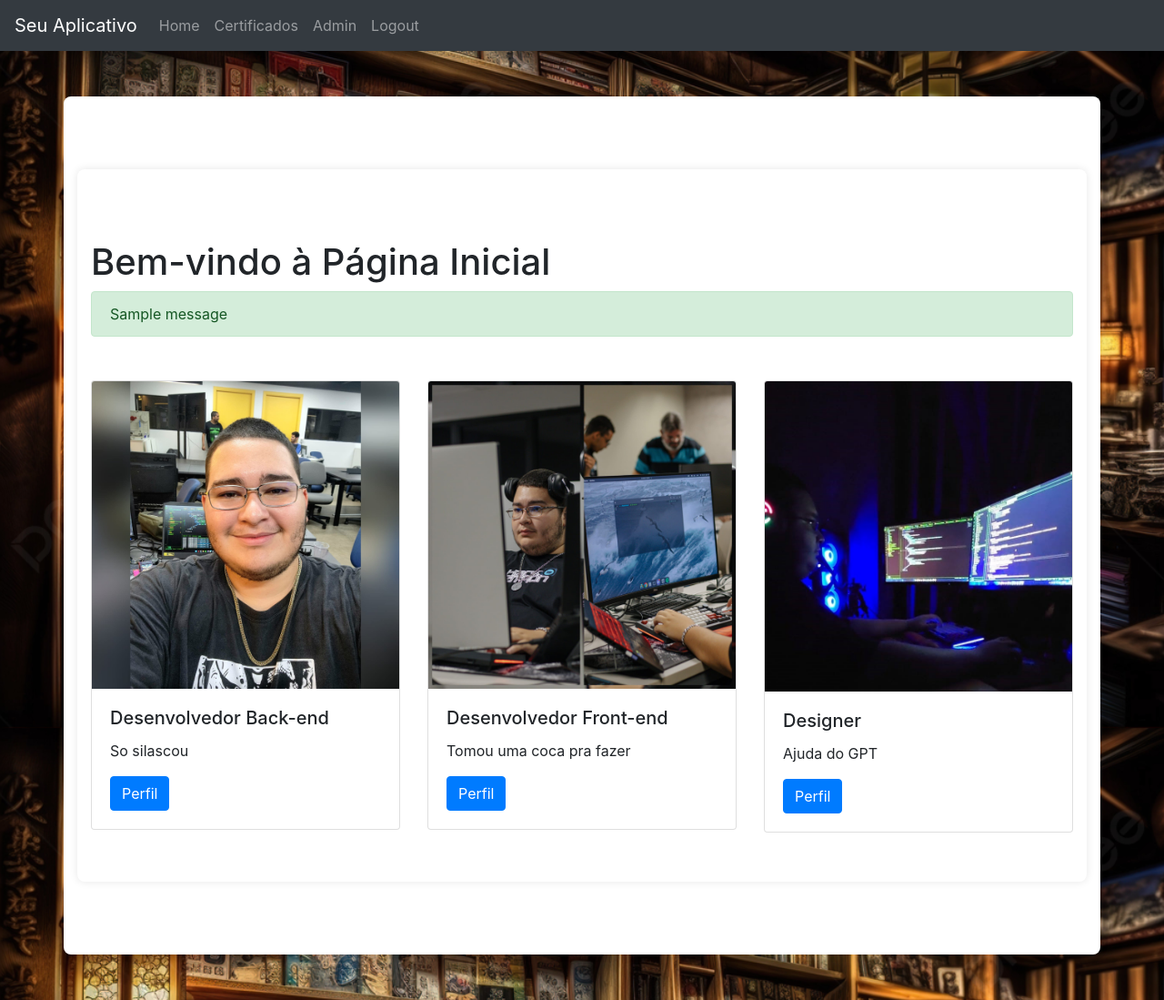
After one commit to Jtavora/Projeto_IHC-Requisitos, a Flask app: template front-end/templates/home.html in a window 1280 px wide. The commit adds this page. Shown: the whole page at 91% size. Run offline with Flask 3, Linux system fonts and the light colour scheme; the template is opened without the code that fills it, so the values that code supplies are empty; one stand-in notice (Sample message) is shown; some libraries are stand-ins or nearby versions.

Commit message:
Projeto finalizado

```diff
--- a/front-end/app.py
+++ b/front-end/app.py
@@ -13,7 +13,7 @@ API_URL = 'http://api:8000/'
 
 @app.route('/')
 def home():
-    return redirect(url_for('login'))
+    return render_template('home.html')
 
 @app.route('/login', methods=['GET', 'POST'])
 def login():
@@ -63,7 +63,7 @@ def admin_dashboard():
 
     if session.get('role') != 'admin':
         flash('Unauthorized access.', 'error')
-        return redirect(url_for('login'))
+        return redirect(url_for('home'))
 
     return render_template('admin_dashboard.html')
 
--- /dev/null
+++ b/front-end/templates/home.html
@@ -0,0 +1,52 @@
+{% extends "base.html" %}
+
+{% block title %}Home{% endblock %}
+
+{% block content %}
+<div class="container">
+    <h1 class="mt-5">Bem-vindo à Página Inicial</h1>
+
+    {% with messages = get_flashed_messages(with_categories=true) %}
+        {% if messages %}
+            {% for category, message in messages %}
+                <div class="alert alert-{{ category }}">
+                    {{ message }}
+                </div>
+            {% endfor %}
+        {% endif %}
+    {% endwith %}
+
+    <div class="row mt-5">
+        <div class="col-md-4 mb-4">
+            <div class="card">
+                <img src="{{ url_for('static', filename='img/DEV.jpg') }}" class="card-img-top" alt="Developer 1">
+                <div class="card-body">
+                    <h5 class="card-title">Desenvolvedor Back-end</h5>
+                    <p class="card-text">So silascou</p>
+                    <a href="#" class="btn btn-primary">Perfil</a>
+                </div>
+            </div>
+        </div>
+        <div class="col-md-4 mb-4">
+            <div class="card">
+                <img src="{{ url_for('static', filename='img/DEV2.jpg') }}" class="card-img-top" alt="Developer 2">
+                <div class="card-body">
+                    <h5 class="card-title">Desenvolvedor Front-end</h5>
+                    <p class="card-text">Tomou uma coca pra fazer</p>
+                    <a href="#" class="btn btn-primary">Perfil</a>
+                </div>
+            </div>
+        </div>
+        <div class="col-md-4 mb-4">
+            <div class="card">
+                <img src="{{ url_for('static', filename='img/DEV3.jpg') }}" class="card-img-top" alt="Developer 3">
+                <div class="card-body">
+                    <h5 class="card-title">Designer</h5>
+                    <p class="card-text">Ajuda do GPT</p>
+                    <a href="#" class="btn btn-primary">Perfil</a>
+                </div>
+            </div>
+        </div>
+    </div>
+</div>
+{% endblock %}
```
Also changed, not shown: front-end/templates/admin_create_certificate.html (+11 -0 lines), front-end/templates/admin_dashboard.html (+11 -0 lines), front-end/templates/admin_view_certificates.html (+11 -0 lines), front-end/templates/login.html (+11 -0 lines), front-end/templates/user_certificates.html (+6 -11 lines), back-end/App/GenerateCertificate/certificados/teste.png, front-end/static/css/style.css (line endings or trailing spaces), front-end/static/img/DEV.jpg (added), front-end/static/img/DEV2.jpg (added), front-end/static/img/DEV3.jpg (added).
